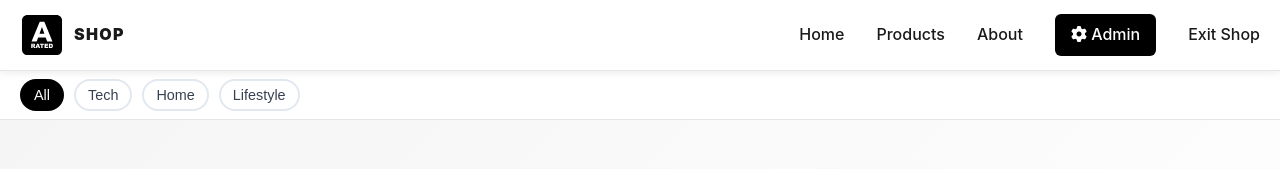
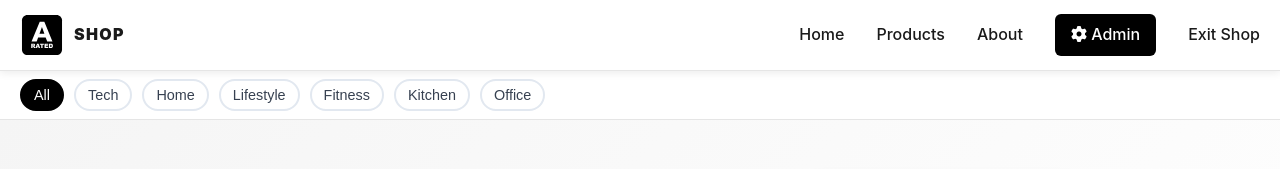
Before and after one commit to jkanbi/shop.arated.com, a website: page index.html in a window 1280 px wide. Shown: the top 169 px of the page. Drawn offline with Linux system fonts and the light colour scheme.

Commit message:
Update index.html
add categories

```diff
--- a/index.html
+++ b/index.html
@@ -61,6 +61,9 @@
       <button class="filter-btn" data-category="tech">Tech</button>
       <button class="filter-btn" data-category="home">Home</button>
       <button class="filter-btn" data-category="lifestyle">Lifestyle</button>
+      <button class="filter-btn" data-category="fitness">Fitness</button>
+      <button class="filter-btn" data-category="kitchen">Kitchen</button>
+      <button class="filter-btn" data-category="office">Office</button>
     </div>
   </div>
 
```
